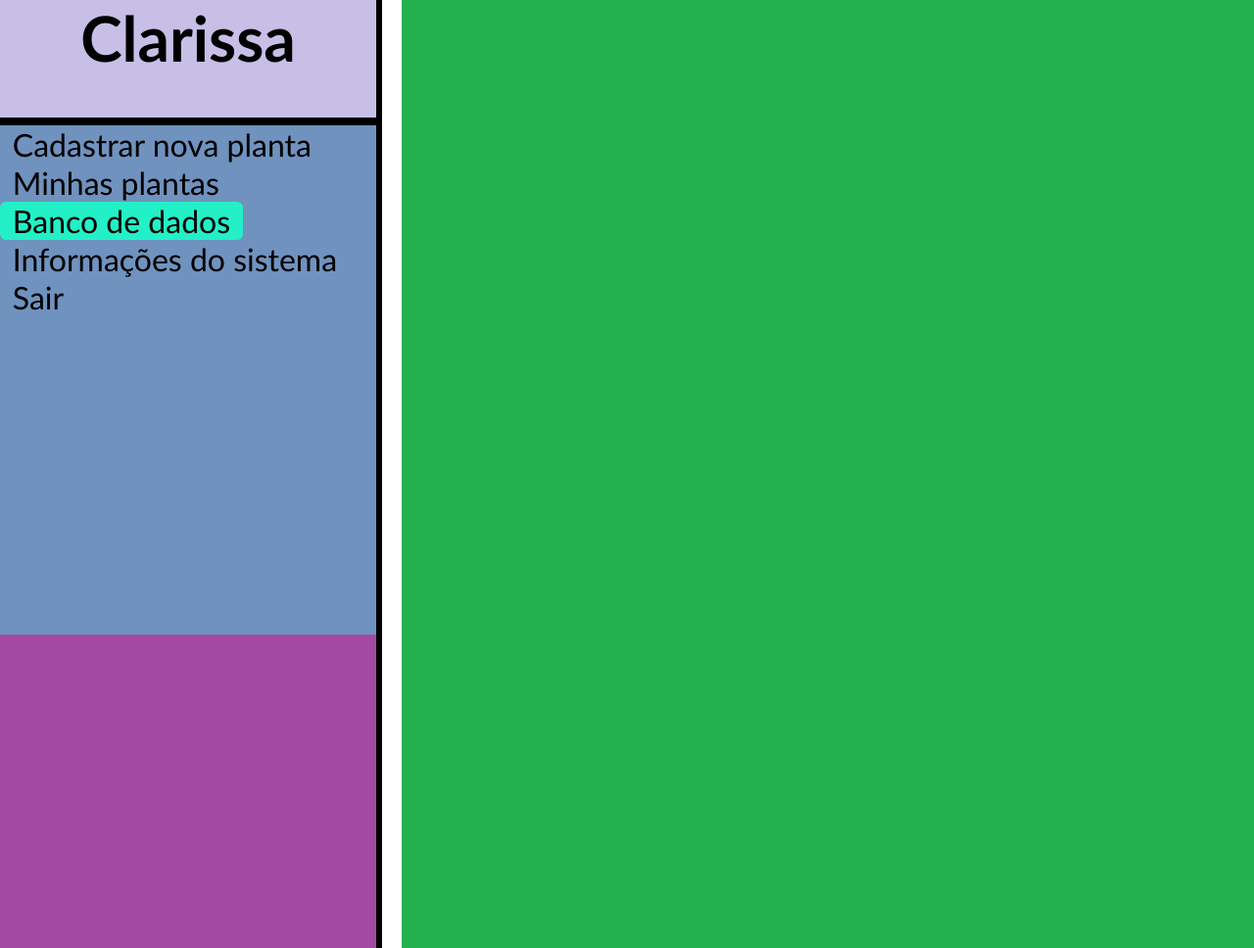
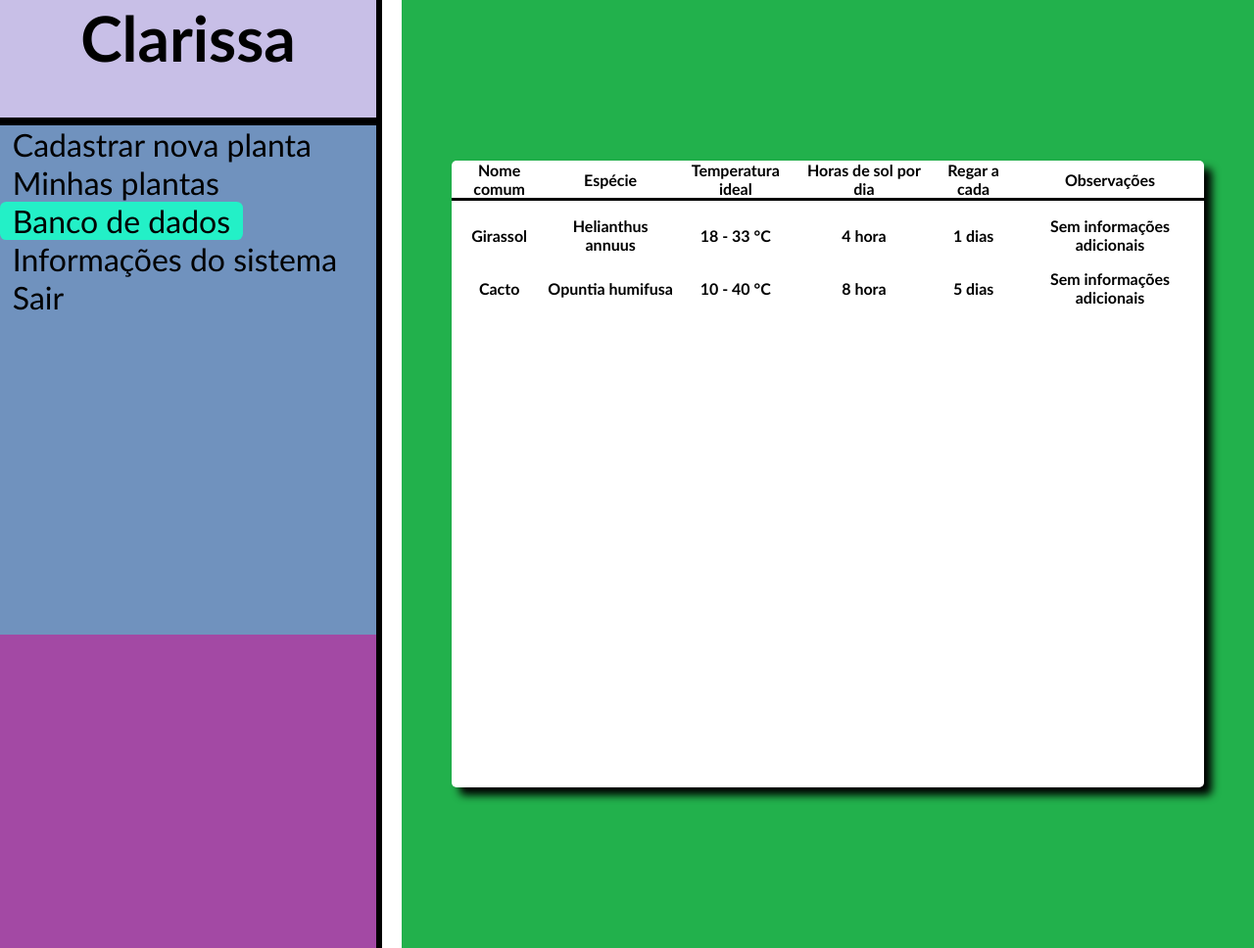
Before and after one commit to peulsilva/clarissa_api, a Django app: page /banco_de_dados/ in a window 1280 px wide. Shown: the whole page at 98% size. Run offline with Django 3.2, Linux system fonts and the light colour scheme; a user stored in the database is signed in; data comes from the database, SQL or seed files in the repository.

Commit message:
penultimo commit

```diff
--- a/demo/models.py
+++ b/demo/models.py
@@ -11,6 +11,16 @@ class Planta(models.Model):
     date=models.DateField(default=datetime.date(datetime.today()))
     image=models.ImageField(upload_to='Images', default='planta.png', blank=True, null=True)
     incidencia_solar=models.CharField(max_length=256, default='Sem dados')
+    regada=models.DateField(default=datetime.date(datetime.today()))
     temperatura=models.CharField(max_length=256, default='Sem dados')
     umidade=models.CharField(max_length=256, default='Sem dados')
     usuario=models.ForeignKey(User, default=None,on_delete=models.CASCADE)
+
+
+class BD(models.Model):
+    nome_comum=models.CharField(max_length=256, blank=False)
+    nome_especie=models.CharField(max_length=256, blank=False)
+    temperatura= models.CharField(max_length=30, default='25 °C')
+    sol_horas=models.IntegerField(default=1)
+    rega_dias=models.IntegerField(default=1)
+    obs=models.CharField(max_length=256, default='Sem informações adicionais', blank=False)
--- a/demo/urls.py
+++ b/demo/urls.py
@@ -24,6 +24,7 @@ from django.conf.urls.static import static
 
 routers=routers.DefaultRouter()
 routers.register('plantas_registradas', views.PlantaViewset)
+routers.register('BD', views.BDViewset)
 urlpatterns = [
     url(r'^admin/', admin.site.urls),
     path('', include(routers.urls)),
--- a/pages/forms.py
+++ b/pages/forms.py
@@ -5,3 +5,8 @@ class NovaPlanta(forms.ModelForm):
     class Meta:
         model=models.Planta
         fields=['name','species','date','image']
+
+class RegarPlanta(forms.ModelForm):
+    class Meta:
+        model=models.Planta
+        fields=['regada']
--- a/pages/views.py
+++ b/pages/views.py
@@ -1,7 +1,7 @@
 from django.shortcuts import render, redirect
 from django.contrib.auth.decorators import login_required
 from django.contrib import messages
-from demo.models import Planta
+from demo.models import Planta,BD
 from . import forms
 from datetime import date
 
@@ -19,7 +19,8 @@ def minhas_plantas(request):
 
 @login_required(login_url='/accounts/login')
 def banco_de_dados(request):
-    return render(request,'banco_de_dados.html')
+    bd=BD.objects.all()
+    return render(request,'banco_de_dados.html', {'bd': bd})
 
 @login_required(login_url='/accounts/login')
 def dados_planta(request):
@@ -27,7 +28,26 @@ def dados_planta(request):
     name=request.COOKIES.get('data')
     planta=Planta.objects.all().filter(name=request.COOKIES.get('data'))
 
-    return render(request,'dados_planta.html', {'planta': planta})
+    species=''
+    for plant in planta:
+        species=plant.species
+    bd=BD.objects.all().filter(nome_comum=species)
+
+    if len(planta)!=0:
+        plant=Planta.objects.get(name=name)
+        if request.method == 'POST':
+            form = forms.RegarPlanta(request.POST, instance=plant)
+            if form.is_valid():
+                form.save()
+
+            else:
+                return render(request, 'nova_planta.html', {'message': 'Dados inválidos'})
+        else:
+            form = forms.RegarPlanta()
+
+        return render(request,'dados_planta.html', {'planta': planta, 'form':form, 'bd': bd})
+    else:
+        return render(request, 'dados_planta.html')
 
 @login_required(login_url='/accounts/login')
 def informacoes(request):
@@ -47,7 +67,7 @@ def deletar(request):
 
 @login_required(login_url='/accounts/login')
 def nova_planta(request):
-
+    bd = BD.objects.all()
     if request.method=='POST':
         form=forms.NovaPlanta(request.POST,request.FILES)
         if form.is_valid():
@@ -61,4 +81,4 @@ def nova_planta(request):
             return render(request,'nova_planta.html', {'message': 'Dados inválidos'})
     else:
         form = forms.NovaPlanta()
-    return render(request,'nova_planta.html', {'form': form})
+    return render(request,'nova_planta.html', {'form': form ,'bd': bd})
--- /dev/null
+++ b/static/banco_de_dados.css
@@ -0,0 +1,37 @@
+#small_table1{
+
+    margin-left: auto;
+    margin-right: auto;
+    border-radius: 5px;
+    height: 80vh;
+    width: 60vw;
+    background-color: white;
+    box-shadow: 0.5rem 0.5rem 0.5rem black;
+
+}
+.box{
+    display: flex;
+    flex-direction: row;
+    justify-content: center;
+    align-items: center;
+}
+
+
+table{
+    width: 100%;
+    font-weight: bold;
+    font-size: 1rem;
+    border-collapse: collapse;
+}
+
+th{
+    margin-top: 1rem;
+    text-align: center;
+    border-bottom: 0.2rem solid black;
+
+}
+
+td{
+    padding-top: 1rem;
+    text-align: center;
+}
--- a/templates/banco_de_dados.html
+++ b/templates/banco_de_dados.html
@@ -5,6 +5,7 @@
     <meta name="viewport" content="width=device-width, initial-scale=1.0">
     <title>Clarissa - sistema de IoT para monitoramento e cuidado de plantas caseiras</title>
     <link rel="stylesheet" href="/static/style.css">
+    <link rel="stylesheet" href="/static/banco_de_dados.css">
 </head>
 <body>
     <div id="navbar">
@@ -35,8 +36,34 @@
 
     </div>
 
-    <div id="container">
+    <div id="container" class="box">
+        <div id="small_table1">
+            <table id="plantas">
 
+                <tr>
+                    <th>Nome comum</th>
+                    <th>Espécie</th>
+                    <th>Temperatura ideal</th>
+                    <th>Horas de sol por dia</th>
+                    <th>Regar a cada</th>
+                    <th>Observações</th>
+                </tr>
+
+                    {% for item in bd %}
+                    <tr>
+                        <td> {{item.nome_comum}} </td>
+                        <td>{{item.nome_especie}}</td>
+                        <td>{{item.temperatura}} °C</td>
+                        <td>{{item.sol_horas}} hora</td>
+                        <td>{{item.rega_dias}} dias</td>
+                        <td>{{item.obs}}</td>
+                    </tr>
+
+                    {% endfor %}
+
+            </table>
+
+        </div>
     </div>
 
 </body>
--- a/templates/minhas_plantas.html
+++ b/templates/minhas_plantas.html
@@ -41,7 +41,6 @@
     </div>
 
     <div id="container" class="box">
-        <h1 style="color: white; margin-bottom: 1rem;">Plantas de {{user}}</h1>
         <div id='square_table'>
             <table id="plantas">
 
```
Also changed, not shown: demo/serializers.py (+6 -1 lines), demo/views.py (+9 -2 lines), static/dados_planta.css (added, +23 -0 lines), static/signup.css (+16 -16 lines), templates/dados_planta.html (+19 -4 lines), templates/nova_planta.html (+6 -5 lines), db.sqlite3, demo/migrations/0041_auto_20210619_2057.py (added).
